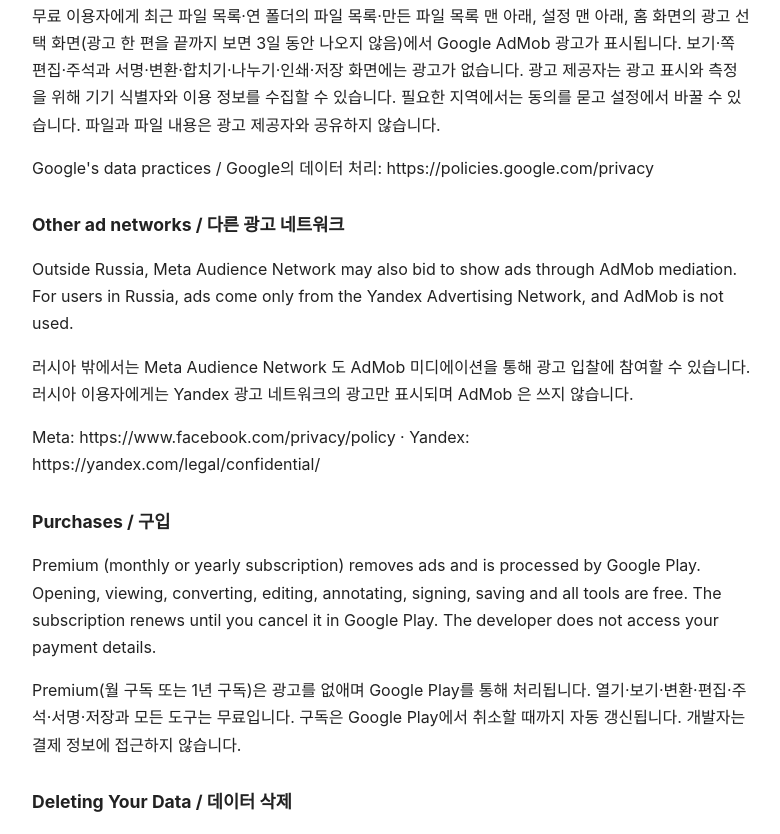
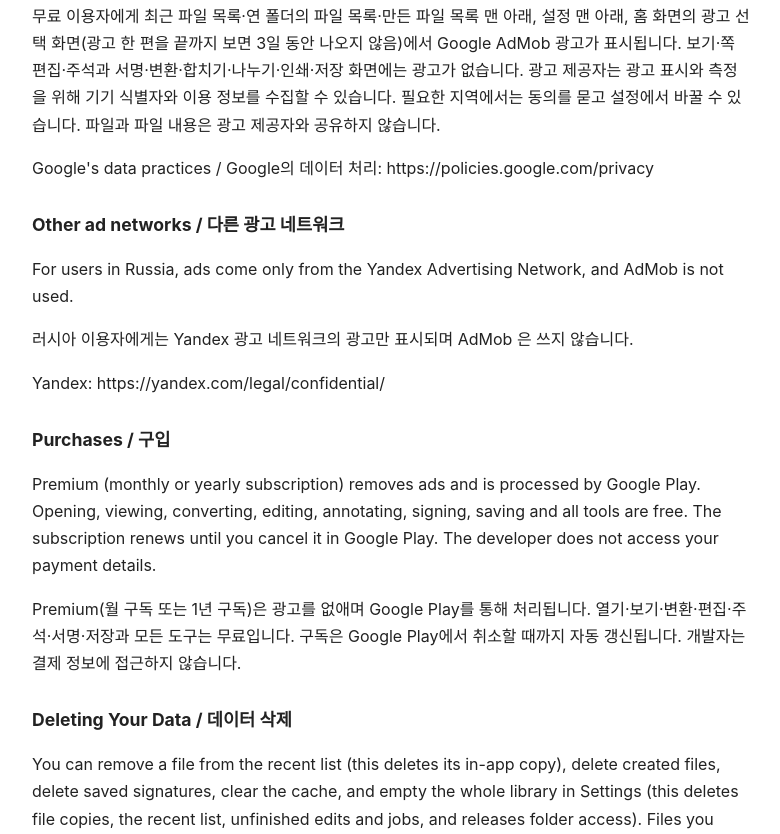
Before and after one commit to dSM0829/dsm0829.github.io, a plain HTML site: page tiff-privacy/index.html in a window 1280 px wide. Shown: the part 1847-2681 px from the top of the page, without its empty margins (248-1028 px from the left). Drawn offline with Linux system fonts and the light colour scheme.

Commit message:
tiff: privacy page drops Meta Audience Network (removed in 1.0.2)
Co-Authored-By: Claude Opus 5.5 <noreply@anthropic.com>

```diff
--- a/tiff-privacy/index.html
+++ b/tiff-privacy/index.html
@@ -4,7 +4,7 @@
 <style>body{font-family:-apple-system,system-ui,sans-serif;max-width:720px;margin:40px auto;padding:0 20px;line-height:1.7;color:#222}h1{font-size:1.6rem}h2{font-size:1.1rem;margin-top:1.6em}a{color:#06f}</style>
 </head><body>
 <h1>TIFF Editor Privacy Policy &amp; Terms / 개인정보처리방침·이용약관</h1>
-<p>Last updated / 최종 업데이트: 2026-11-16</p>
+<p>Last updated / 최종 업데이트: 2026-11-21</p>
 <h2>Summary / 요약</h2>
 <p>TIFF Editor (an Android app for opening, viewing and editing TIFF files) has no accounts and no servers. Files are opened, converted, printed, edited, merged, split, annotated and signed on your device. The developer does not collect or receive your files or their contents.</p>
 <p>TIFF Editor(TIFF 파일을 열고 보고 고치는 안드로이드 앱)는 계정도 서버도 없습니다. 파일은 기기 안에서 열고, 변환하고, 인쇄하고, 고치고, 합치고, 나누고, 주석과 서명을 넣습니다. 개발자는 파일이나 파일 내용을 수집하거나 받지 않습니다.</p>
@@ -24,9 +24,9 @@
 <p>무료 이용자에게 최근 파일 목록·연 폴더의 파일 목록·만든 파일 목록 맨 아래, 설정 맨 아래, 홈 화면의 광고 선택 화면(광고 한 편을 끝까지 보면 3일 동안 나오지 않음)에서 Google AdMob 광고가 표시됩니다. 보기·쪽 편집·주석과 서명·변환·합치기·나누기·인쇄·저장 화면에는 광고가 없습니다. 광고 제공자는 광고 표시와 측정을 위해 기기 식별자와 이용 정보를 수집할 수 있습니다. 필요한 지역에서는 동의를 묻고 설정에서 바꿀 수 있습니다. 파일과 파일 내용은 광고 제공자와 공유하지 않습니다.</p>
 <p>Google's data practices / Google의 데이터 처리: https://policies.google.com/privacy</p>
 <h2>Other ad networks / 다른 광고 네트워크</h2>
-<p>Outside Russia, Meta Audience Network may also bid to show ads through AdMob mediation. For users in Russia, ads come only from the Yandex Advertising Network, and AdMob is not used.</p>
-<p>러시아 밖에서는 Meta Audience Network 도 AdMob 미디에이션을 통해 광고 입찰에 참여할 수 있습니다. 러시아 이용자에게는 Yandex 광고 네트워크의 광고만 표시되며 AdMob 은 쓰지 않습니다.</p>
-<p>Meta: https://www.facebook.com/privacy/policy · Yandex: https://yandex.com/legal/confidential/</p>
+<p>For users in Russia, ads come only from the Yandex Advertising Network, and AdMob is not used.</p>
+<p>러시아 이용자에게는 Yandex 광고 네트워크의 광고만 표시되며 AdMob 은 쓰지 않습니다.</p>
+<p>Yandex: https://yandex.com/legal/confidential/</p>
 <h2>Purchases / 구입</h2>
 <p>Premium (monthly or yearly subscription) removes ads and is processed by Google Play. Opening, viewing, converting, editing, annotating, signing, saving and all tools are free. The subscription renews until you cancel it in Google Play. The developer does not access your payment details.</p>
 <p>Premium(월 구독 또는 1년 구독)은 광고를 없애며 Google Play를 통해 처리됩니다. 열기·보기·변환·편집·주석·서명·저장과 모든 도구는 무료입니다. 구독은 Google Play에서 취소할 때까지 자동 갱신됩니다. 개발자는 결제 정보에 접근하지 않습니다.</p>
```
